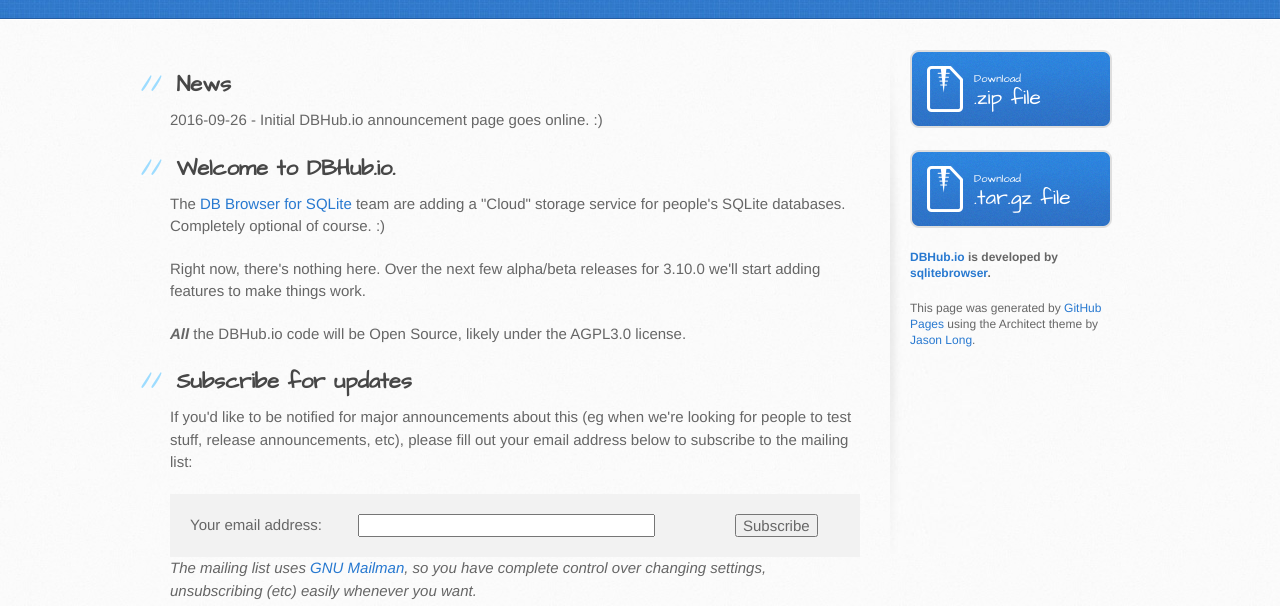
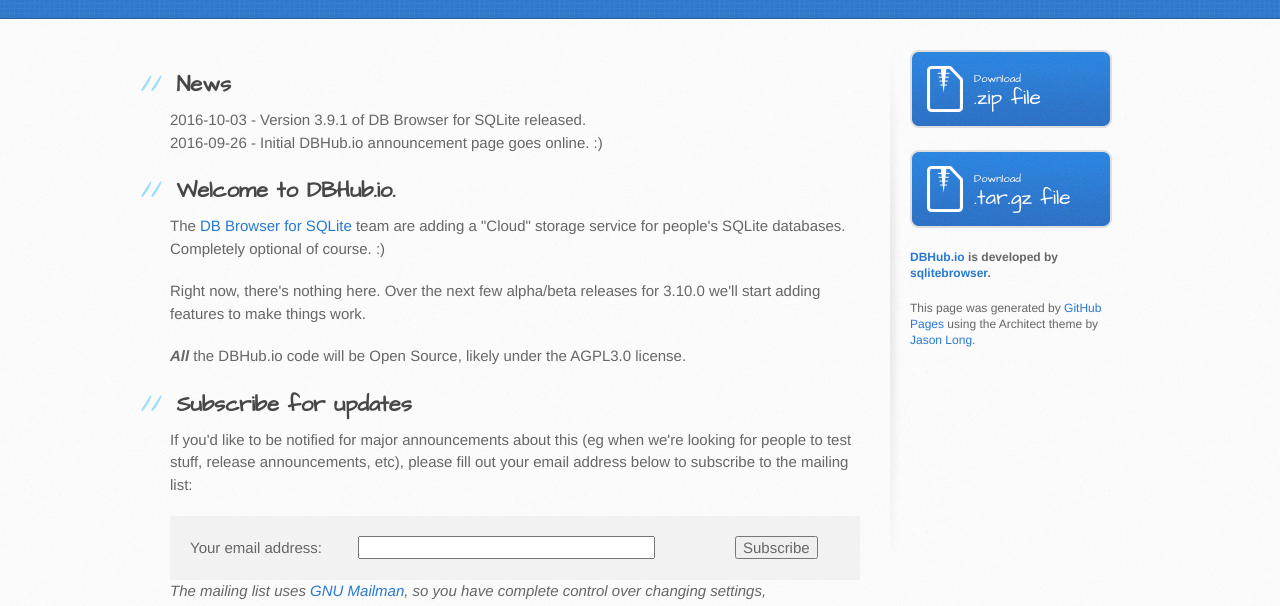
Before and after one commit to sqlitebrowser/DBHub.io-website, a plain HTML site: page index.html in a window 1280 px wide. Shown: the part 182-788 px from the top of the page. Drawn offline with Linux system fonts and the light colour scheme.

Commit message:
Added news item about DB4S 3.9.1

```diff
--- a/index.html
+++ b/index.html
@@ -32,7 +32,8 @@
 <h2>
 <a id="news" class="anchor" href="#news" aria-hidden="true"><span aria-hidden="true" class="octicon octicon-link"></span></a>News</h2>
 
-<p>2016-09-26 - Initial DBHub.io announcement page goes online. :)</p>
+<p>2016-10-03 - Version 3.9.1 of DB Browser for SQLite released.<br />
+2016-09-26 - Initial DBHub.io announcement page goes online. :)</p>
 
 <h2>
 <a id="welcome" class="anchor" href="#welcome" aria-hidden="true"><span aria-hidden="true" class="octicon octicon-link"></span></a>Welcome to DBHub.io.</h2>
```
